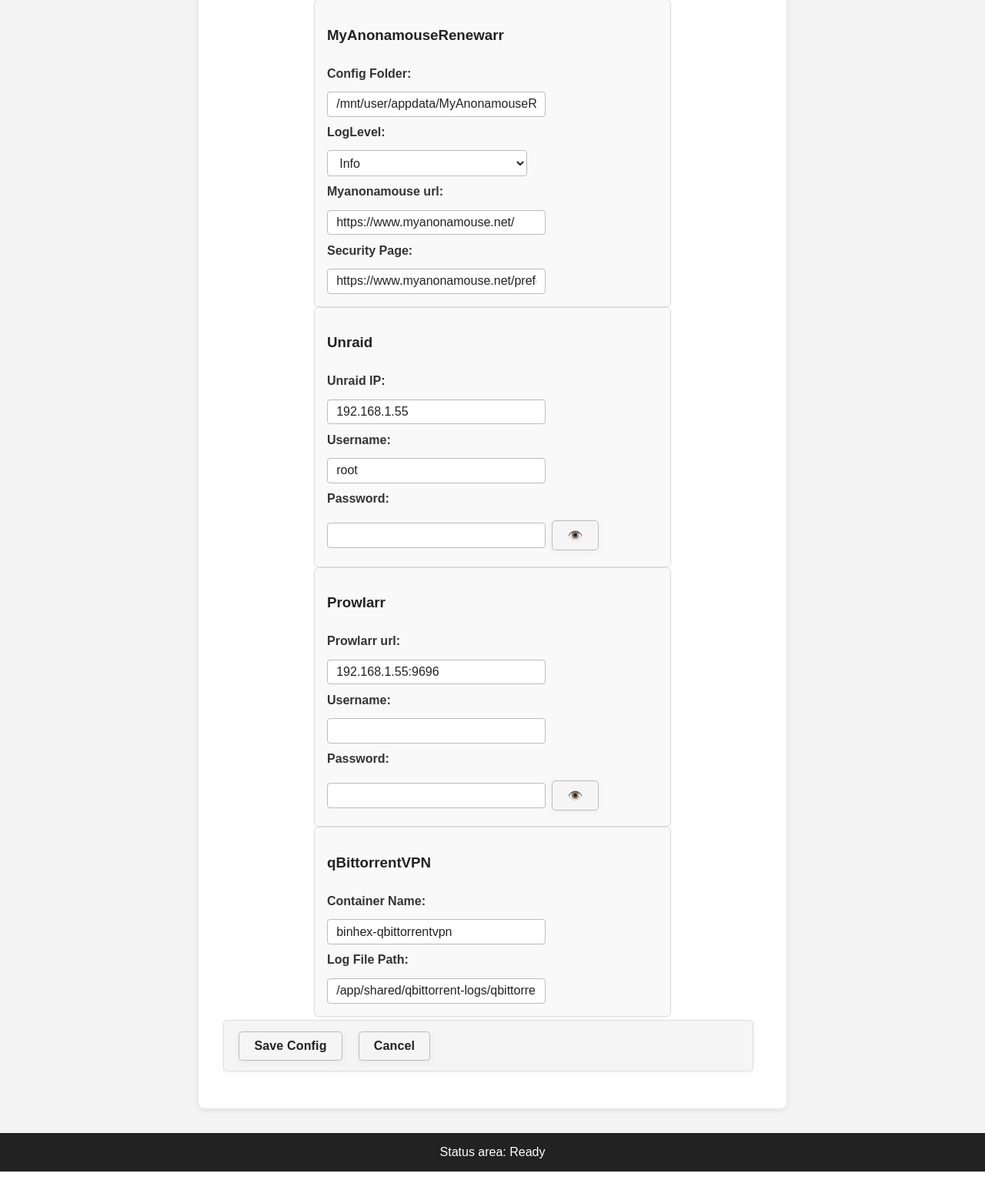
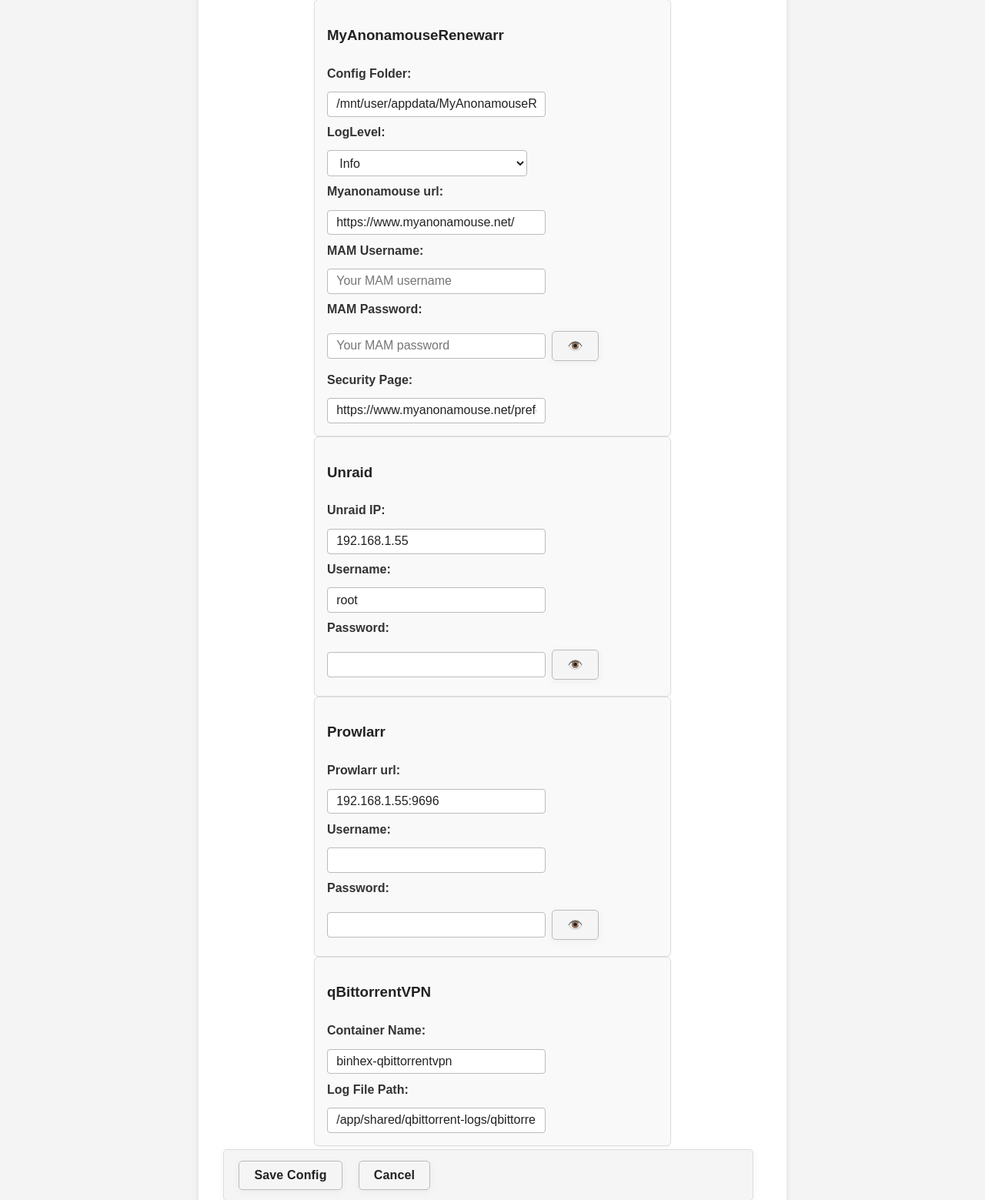
Before and after one commit to Ahazii/MAMRenewARR, a Flask app: page /config in a window 1280 px wide. Shown: the part 361-1920 px from the top of the page at 77% size. Before the commit the page ends 1883 px from the top, so only its background shows below. Run offline with Flask 3, Linux system fonts and the light colour scheme; data that the repository does not hold is empty.

Commit message:
Implement MAM login functionality with automated form handling

```diff
--- a/app.py
+++ b/app.py
@@ -4,6 +4,8 @@
 import subprocess
 import re
 import requests
+from requests.adapters import HTTPAdapter
+from urllib3.util.retry import Retry
 
 SETTINGS_FILE = os.path.join('/app/data', 'settings.json')
 
@@ -20,6 +22,28 @@
         json.dump(data, f, indent=2)
 
 app = Flask(__name__)
+
+# Global session for MAM operations
+mam_session = None
+
+def get_mam_session():
+    """Get or create a requests session for MAM with proper headers"""
+    global mam_session
+    if mam_session is None:
+        mam_session = requests.Session()
+        mam_session.headers.update({
+            'User-Agent': 'Mozilla/5.0 (Windows NT 10.0; Win64; x64) AppleWebKit/537.36 (KHTML, like Gecko) Chrome/91.0.4472.124 Safari/537.36'
+        })
+        # Add retry strategy
+        retry_strategy = Retry(
+            total=3,
+            status_forcelist=[429, 500, 502, 503, 504],
+            backoff_factor=1
+        )
+        adapter = HTTPAdapter(max_retries=retry_strategy)
+        mam_session.mount("http://", adapter)
+        mam_session.mount("https://", adapter)
+    return mam_session
 
 @app.route('/')
 def index():
@@ -167,5 +191,98 @@
         'debug_info': debug_info[-10:]  # Include last 10 debug messages in response
     })
 
+@app.route('/api/login_mam', methods=['POST'])
+def api_login_mam():
+    """Login to MyAnonamouse using stored credentials"""
+    settings = load_settings()
+
+    # Get credentials from settings
+    mam_url = settings.get('mam_url', 'https://www.myanonamouse.net/')
+    username = settings.get('mam_username', '')
+    password = settings.get('mam_password', '')
+
+    if not username or not password:
+        return jsonify({
+            'success': False,
+            'message': 'MAM username or password not configured. Please check your settings.'
+        })
+
+    try:
+        session = get_mam_session()
+
+        # First, get the login page to check if we need to login
+        login_url = mam_url.rstrip('/') + '/login.php'
+        response = session.get(login_url, timeout=10)
+
+        if response.status_code != 200:
+            return jsonify({
+                'success': False,
+                'message': f'Failed to access MAM login page. Status: {response.status_code}'
+            })
+
+        # Check if we're already logged in by looking for indicators
+        if 'login.php' not in response.url and 'myanonamouse.net' in response.url:
+            return jsonify({
+                'success': True,
+                'message': 'Already logged into MAM',
+                'redirect_url': response.url
+            })
+
+        # Parse the login form to get any hidden fields or CSRF tokens
+        from bs4 import BeautifulSoup
+        soup = BeautifulSoup(response.text, 'html.parser')
+        login_form = soup.find('form')
+
+        if not login_form:
+            return jsonify({
+                'success': False,
+                'message': 'Could not find login form on MAM page'
+            })
+
+        # Prepare login data
+        login_data = {
+            'username': username,
+            'password': password
+        }
+
+        # Add any hidden form fields
+        for hidden_input in login_form.find_all('input', type='hidden'):
+            if hidden_input.get('name') and hidden_input.get('value'):
+                login_data[hidden_input['name']] = hidden_input['value']
+
+        # Submit login form
+        form_action = login_form.get('action', '/takelogin.php')
+        if not form_action.startswith('http'):
+            form_action = mam_url.rstrip('/') + '/' + form_action.lstrip('/')
+
+        login_response = session.post(form_action, data=login_data, timeout=10, allow_redirects=True)
+
+        if login_response.status_code != 200:
+            return jsonify({
+                'success': False,
+                'message': f'Login request failed. Status: {login_response.status_code}'
+            })
+
+        # Check if login was successful
+        # Look for indicators that we're logged in (no login form, user menu, etc.)
+        if 'login.php' in login_response.url or 'error' in login_response.text.lower():
+            return jsonify({
+                'success': False,
+                'message': 'Login failed. Please check your username and password.'
+            })
+
+        return jsonify({
+            'success': True,
+            'message': 'Successfully logged into MAM',
+            'redirect_url': login_response.url
+        })
+
+    except Exception as e:
+        print(f"MAM login error: {e}")
+        return jsonify({
+            'success': False,
+            'message': f'Login error: {str(e)}'
+        })
+
 if __name__ == '__main__':
     app.run(host='0.0.0.0', port=5000, debug=True)
--- a/requirements.txt
+++ b/requirements.txt
@@ -2,3 +2,4 @@
 flask==3.0.3
 waitress==2.1.2
 requests
+beautifulsoup4
--- a/templates/config.html
+++ b/templates/config.html
@@ -16,6 +16,13 @@
   </select>
   <label for="mam-url">Myanonamouse url:</label>
   <input type="text" id="mam-url" value="https://www.myanonamouse.net/">
+  <label for="mam-username">MAM Username:</label>
+  <input type="text" id="mam-username" placeholder="Your MAM username">
+  <label for="mam-password">MAM Password:</label>
+  <div style="display:flex;align-items:center;gap:0.5em;">
+    <input type="password" id="mam-password" placeholder="Your MAM password">
+    <button type="button" id="mam-password-toggle" title="Show/Hide password">👁️</button>
+  </div>
   <label for="security-page">Security Page:</label>
   <input type="text" id="security-page" value="https://www.myanonamouse.net/preferences/index.php?view=security">
 </div>
@@ -59,6 +66,11 @@
   // Elements
   const containerInput = document.getElementById('qbittorrentvpn-container');
   const logpathInput = document.getElementById('qbittorrentvpn-logpath');
+  const mamUrlInput = document.getElementById('mam-url');
+  const mamUsernameInput = document.getElementById('mam-username');
+  const mamPasswordInput = document.getElementById('mam-password');
+  const mamPasswordToggle = document.getElementById('mam-password-toggle');
+  const securityPageInput = document.getElementById('security-page');
   const saveBtn = Array.from(document.querySelectorAll('button')).find(b => b.textContent.trim() === 'Save Config');
   const cancelBtn = Array.from(document.querySelectorAll('button')).find(b => b.textContent.trim() === 'Cancel');
 
@@ -67,6 +79,10 @@
     fetch('/api/settings').then(r => r.json()).then(data => {
       if (data.qbittorrentvpn_container) containerInput.value = data.qbittorrentvpn_container;
       if (data.qbittorrentvpn_logpath) logpathInput.value = data.qbittorrentvpn_logpath;
+      if (data.mam_url) mamUrlInput.value = data.mam_url;
+      if (data.mam_username) mamUsernameInput.value = data.mam_username;
+      if (data.mam_password) mamPasswordInput.value = data.mam_password;
+      if (data.security_page) securityPageInput.value = data.security_page;
     });
   }
 
@@ -74,7 +90,11 @@
   function saveSettings() {
     const data = {
       qbittorrentvpn_container: containerInput.value,
-      qbittorrentvpn_logpath: logpathInput.value
+      qbittorrentvpn_logpath: logpathInput.value,
+      mam_url: mamUrlInput.value,
+      mam_username: mamUsernameInput.value,
+      mam_password: mamPasswordInput.value,
+      security_page: securityPageInput.value
     };
     fetch('/api/settings', {
       method: 'POST',
@@ -90,6 +110,19 @@
     loadSettings();
   }
 
+  // Password toggle functionality
+  if (mamPasswordToggle) {
+    mamPasswordToggle.addEventListener('click', function() {
+      if (mamPasswordInput.type === 'password') {
+        mamPasswordInput.type = 'text';
+        mamPasswordToggle.textContent = '🙈';
+      } else {
+        mamPasswordInput.type = 'password';
+        mamPasswordToggle.textContent = '👁️';
+      }
+    });
+  }
+
   if (saveBtn) saveBtn.addEventListener('click', saveSettings);
   if (cancelBtn) cancelBtn.addEventListener('click', revertSettings);
   loadSettings();
```
Also changed, not shown: templates/advanced.html (+32 -1 lines).
